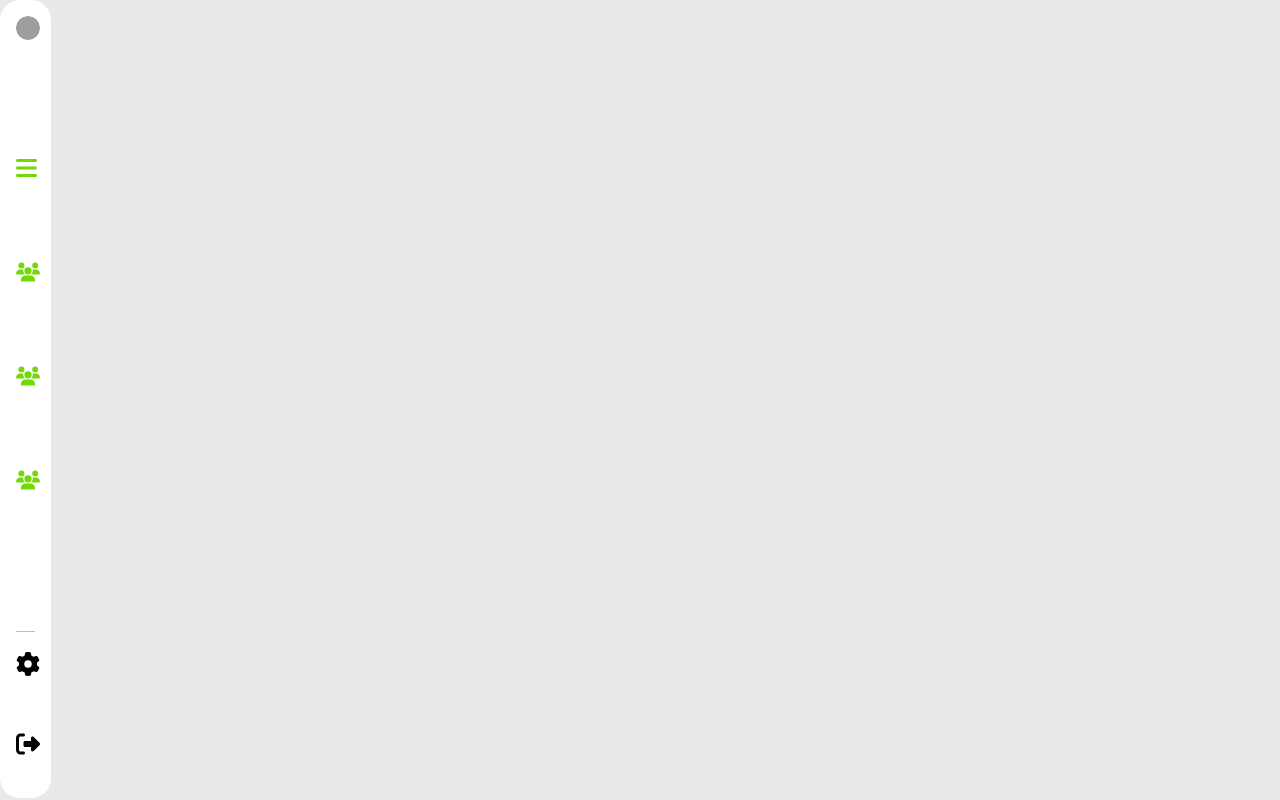
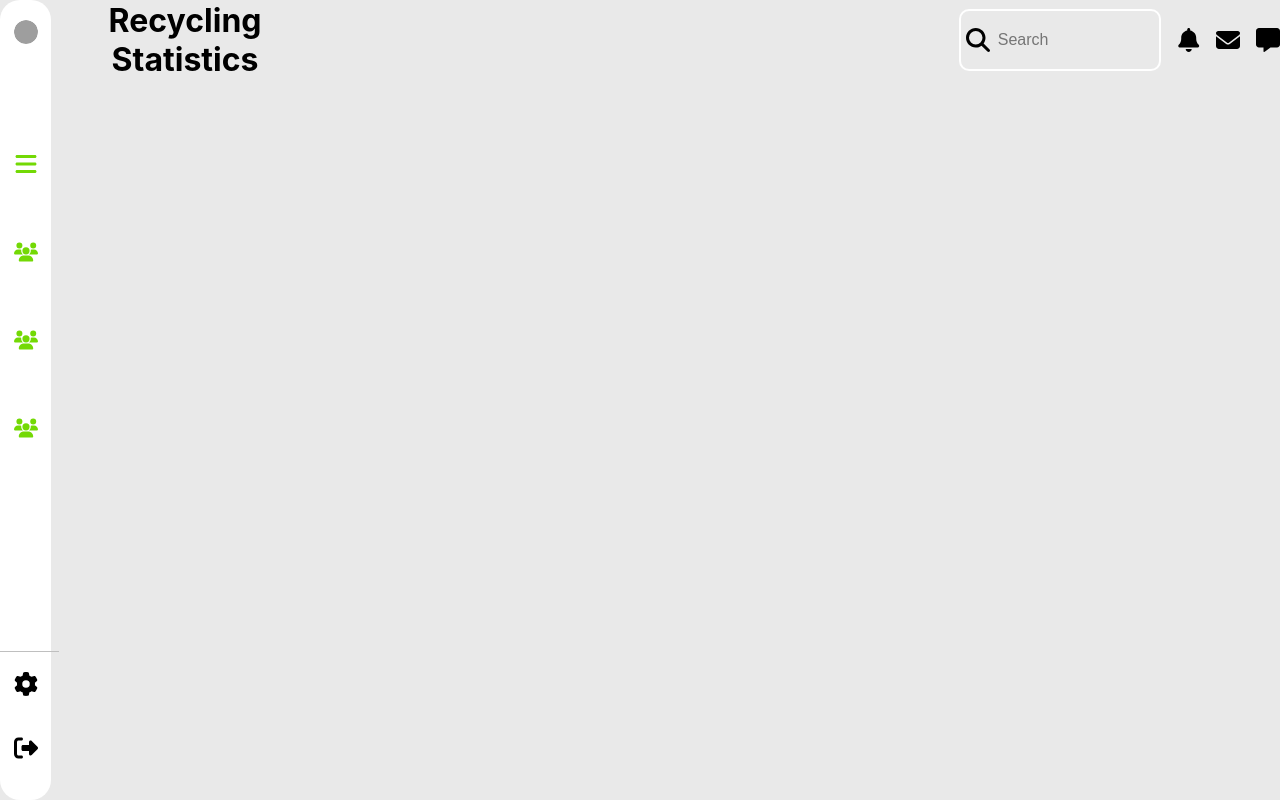
Before and after one commit to Thesis-Project-Avengers/RecycleApp-Admin, a React (Create React App) app in the folder client/: page / in a window 1280 px wide. Built offline with nearby package versions, Linux system fonts and the light colour scheme; grey boxes are pictures that could not be loaded.

Commit message:
sign in done

```diff
--- a/client/src/App.js
+++ b/client/src/App.js
@@ -1,6 +1,7 @@
 import { Route, Routes } from 'react-router-dom';
 import './App.css';
 import HomeScreen from './screens/HomeScreen';
+import SignIn from './screens/SignIn';
 
 function App() {
   //! here add your routes  i have wrapped all the app with a Brwoser Routes in the index.js Folder Go Check It
@@ -8,6 +9,7 @@ function App() {
     <div className="App">
 
       <Routes>
+        <Route path='/signin' Component={SignIn} />
         <Route path='/' Component={HomeScreen} />
         {/* //? Here like the Above example  */}
 
--- /dev/null
+++ b/client/src/components/Form.js
@@ -0,0 +1,25 @@
+import React from 'react'
+import '../styles/Form.css'
+
+const Form = () => {
+  return (
+    <div className='form'>
+        <h1>Sign In</h1>
+        <div className='signin-form'>
+        <div className='signin-input' >
+          <p>Email</p>
+        <input type='email' placeholder='example@gmail.com'/>
+        </div>
+        <div className='signin-input' >
+          <p>Password</p>
+          <input type='password' placeholder='Your password'/>
+        </div>
+        </div>
+        <div className='signin-button' >
+          <span>Log In</span>
+        </div>
+    </div>
+  )
+}
+
+export default Form
--- /dev/null
+++ b/client/src/components/Overview.js
@@ -0,0 +1,25 @@
+import React from 'react'
+import { FontAwesomeIcon } from '@fortawesome/react-fontawesome'
+import { faBell, faEnvelope, faMagnifyingGlass, faMessage } from '@fortawesome/free-solid-svg-icons'
+import '../styles/Overview.css'
+
+const Overview = () => {
+    return (
+        <div className='main-section' >
+            <div className='overview-top-nav' >
+                <h1>Recycling Statistics</h1>
+                <div  className='search-section'>
+                    <div className='search-input'>
+                        <FontAwesomeIcon icon={faMagnifyingGlass} className='search-section-icons' />
+                        <input type='text' placeholder='Search' />
+                    </div>
+                    <FontAwesomeIcon icon={faBell}  className='search-section-icons' />
+                    <FontAwesomeIcon icon={faEnvelope}  className='search-section-icons' />
+                    <FontAwesomeIcon icon={faMessage}  className='search-section-icons' />
+                </div>
+            </div>
+        </div>
+    )
+}
+
+export default Overview
--- a/client/src/screens/HomeScreen.js
+++ b/client/src/screens/HomeScreen.js
@@ -1,11 +1,14 @@
 import React from 'react'
 import Hello from '../components/Hello'
 import SideBar from '../components/SideBar'
+import Overview from '../components/Overview'
+import '../styles/HomeScreen.css'
 
 const HomeScreen = () => {
     return (
-        <div>
+        <div className='landing-page' >
             <SideBar/>
+            <Overview/>
         </div>
     )
 }
--- /dev/null
+++ b/client/src/screens/SignIn.js
@@ -0,0 +1,13 @@
+import React from 'react'
+import Form from '../components/Form'
+import '../styles/SignIn.css'
+
+const SignIn = () => {
+  return (
+    <div className='form-container'>
+        <Form/>
+    </div>
+  )
+}
+
+export default SignIn
--- /dev/null
+++ b/client/src/styles/Form.css
@@ -0,0 +1,53 @@
+.form{
+    background-color: rgba(221, 221, 221, 0.636);
+    width: 35%;
+    height: 45%;
+    padding: 1rem;
+    display: flex;
+    flex-direction: column;
+    justify-content: space-between;
+    align-items: center;
+    border-radius: 20px;
+}
+.signin-input{
+    display: flex;
+    flex-direction: column;
+    justify-content: center;
+    align-items: flex-start;
+    width: 100%;
+    gap: 1rem;
+}
+.signin-input input{
+    width: 100%;
+    height: 5vh;
+    outline: none;
+    border: 1px solid rgb(214, 214, 214);
+    border-radius: 5px;
+    font-size: 16px;
+}
+.signin-input p{
+    font-size: 20px;
+    font-weight: bold;
+}
+.signin-form{
+    width: 100%;
+    display: flex;
+    flex-direction: column;
+    align-items: center;
+    justify-content: center;
+    gap: 1rem;
+}
+.signin-button{
+    cursor: pointer ;
+    background-color: #73d905;
+    display: flex;
+    justify-content: center ;
+    align-items: center ;
+    width: 60%;
+    height: 6vh;
+    border-radius: 10px;
+}
+.signin-button span{
+    color: white;
+    font-size: 20px;
+}
--- /dev/null
+++ b/client/src/styles/HomeScreen.css
@@ -0,0 +1,3 @@
+.landing-page{
+    display: flex;
+}
--- /dev/null
+++ b/client/src/styles/Overview.css
@@ -0,0 +1,50 @@
+.main-section{
+    /* background-color: red; */
+    margin-left: 4%;
+    width: 96%;
+    height: 100vh;
+}
+.overview-top-nav{
+    /* background-color: red ; */
+    width: 100%;
+    height: 10vh;
+    display: flex;
+    align-items: center;
+    justify-content: center;
+    gap: 40rem;
+}
+.search-section{
+    /* background-color: green ; */
+    display: flex;
+    align-items: center;
+    justify-content: center;
+    gap: 1rem;
+    height: 100%;
+    width: 30%;
+}
+.search-section-icons{
+    width: 1.5rem;
+    height: 1.5rem;
+    cursor: pointer;
+}
+.search-input{
+    /* background-color: aqua; */
+    width: 60%;
+    height: 3rem;
+    display: flex;
+    align-items: center;
+    justify-content: center;
+    gap: 0.5rem;
+    padding: 0.3rem;
+    border : 2px solid rgb(255, 255, 255);
+    border-radius: 10px;
+}
+.search-input input {
+    color: rgb(82, 82, 82);
+    width: 100%;
+    height: 100%;
+    background-color: transparent ;
+    outline: none;
+    border: none;
+    font-size: 16px;
+}
--- a/client/src/styles/SideBar.css
+++ b/client/src/styles/SideBar.css
@@ -1,15 +1,15 @@
 .container {
     background-color: white;
-    width: 1.5%;
-    height: 95.7vh;
-    padding: 1rem;
+    width: 4%;
+    height:100vh;
     display: flex;
     flex-direction: column;
-    align-items: flex-start;
-    justify-content: flex-start;
+    align-items: center;
+    justify-content: center;
     transition: width 0.5s;
     gap: 6rem;
     border-radius: 20px;
+    position: absolute;
 }
 
 .image-frame {
@@ -26,7 +26,7 @@
 }
 
 .container:hover {
-    width: 10%;
+    width: 15%;
 
     .profile-name {
         display: block;
@@ -64,13 +64,12 @@
 .option-item {
     display: flex;
     align-items: center;
-    justify-content: flex-start;
+    justify-content: center;
     gap: 1rem;
     width: 100%;
     height: 6vh;
     cursor: pointer;
     border-radius: 10px;
-    padding: 0.5rem;
 }
 
 .option-item-text {
@@ -113,7 +112,7 @@
     justify-content: center;
     gap: 1rem;
     border: 1px solid rgb(191, 191, 191);
-    /* padding: 0.5rem; */
+    padding: 0.5rem;
     border-left: transparent;
     border-bottom: transparent;
     border-right: transparent;
@@ -121,13 +120,12 @@
 .option-item2 {
     display: flex;
     align-items: center;
-    justify-content: flex-start;
+    justify-content: center;
     gap: 1rem;
     width: 100%;
     height: 6vh;
     cursor: pointer;
     border-radius: 10px;
-    padding: 0.5rem;
 }
 .option-item2:hover {
     background-color: black ;
--- /dev/null
+++ b/client/src/styles/SignIn.css
@@ -0,0 +1,8 @@
+.form-container{
+    display: flex;
+    justify-content: center;
+    align-items: center;
+    width: 100%;
+    height : 100vh;
+    background-image: url("https://wallpaperaccess.com/full/6412404.jpg");
+}
```
